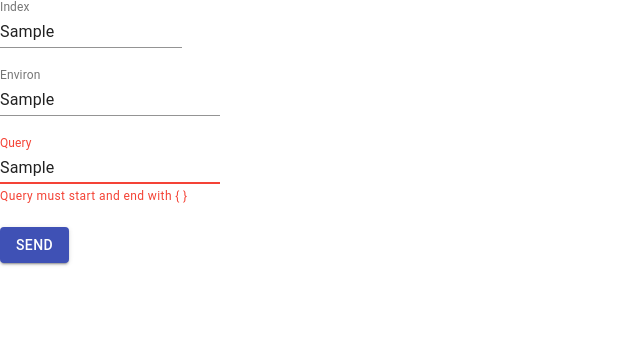
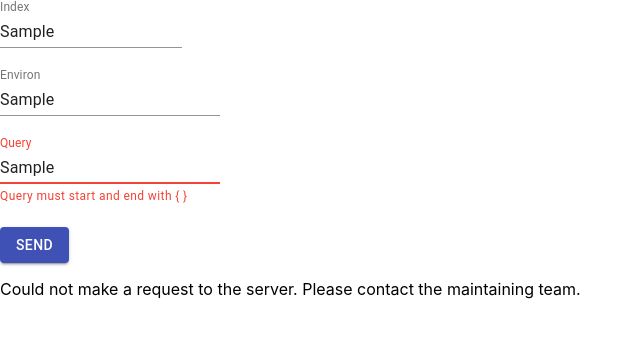
Before and after one commit to V0rT3ex/QueryControlFrontend, a React (Create React App) app: page / in a window 1280 px wide. Both pictures are taken after typing "Sample", "Sample", "Sample" into the empty fields and a click on the button "SEND". Shown: the top 338 px of the page, without its empty margins (0-643 px from the left). Built offline with nearby package versions, Linux system fonts and the light colour scheme; no server answers.

Commit message:
Will complete Results component and apply the changes to QueryControl component

```diff
--- a/src/App.tsx
+++ b/src/App.tsx
@@ -4,7 +4,7 @@ import QueryControl from "./components/QueryControl";
 class App extends Component {
   render() {
     return (
-      <div>
+      <div className="App">
         <QueryControl />
       </div>
     );
--- a/src/components/QueryControl.tsx
+++ b/src/components/QueryControl.tsx
@@ -3,8 +3,7 @@ import axios from "axios";
 import TextField from "@material-ui/core/TextField";
 import Button from "@material-ui/core/Button";
 import QueryControlState from "../interfaces/QueryControlState.interface";
-import Statistics from "./Statistics";
-import Rank from "./Rank";
+import Results from "./Results";
 
 const serverUrl = "http://localhost:5000/";
 
@@ -142,30 +141,7 @@ class QueryControl extends Component<{}, QueryControlState> {
 
   render() {
     const { indexError, environError, queryError, results } = this.state;
-
-    let resultMarkup;
-
-    if (results) {
-      const { error, errorMessage, statistics, rank } = results;
-      if (error) {
-        resultMarkup = <p>{errorMessage}</p>;
-      } else if (rank && statistics) {
-        resultMarkup = (
-          <div>
-            <Statistics
-              dataSize={statistics.dataSize}
-              numOfIndices={statistics.numOfIndices}
-              queryRange={statistics.queryRange}
-            />
-            <Rank queryScore={rank.queryScore} conditions={rank.conditions} />
-          </div>
-        );
-      }
-    }
-
     return (
-      <React.Fragment>
-        <div className="App">
       <form>
         <TextField
           name="index"
@@ -210,9 +186,15 @@ class QueryControl extends Component<{}, QueryControlState> {
         <Button variant="contained" color="primary" onClick={this.submit}>
           Send
         </Button>
+        {results && (
+          <Results
+            error={results.error}
+            errorMessage={results.errorMessage}
+            statistics={results.statistics}
+            rank={results.rank}
+          />
+        )}
       </form>
-        </div>
-      </React.Fragment>
     );
   }
 }
--- a/src/components/Results.tsx
+++ b/src/components/Results.tsx
@@ -1,8 +1,32 @@
 import React, { Component } from "react";
+import ResultsProps from "../interfaces/ResultsProps.interface";
+import Statistics from "./Statistics";
+import Rank from "./Rank";
 
-class Results extends Component {
+class Results extends Component<ResultsProps> {
+  constructor(props: ResultsProps) {
+    super(props);
+  }
+
   render() {
-    return <div></div>;
+    const { error, errorMessage, statistics, rank } = this.props;
+    let resultMarkup;
+    if (error) {
+      resultMarkup = <p>{errorMessage}</p>;
+    } else if (statistics && rank) {
+      resultMarkup = (
+        <div>
+          <Statistics
+            dataSize={statistics.dataSize}
+            numOfIndices={statistics.numOfIndices}
+            queryRange={statistics.queryRange}
+          />
+          <Rank queryScore={rank.queryScore} conditions={rank.conditions} />
+        </div>
+      );
+    }
+
+    return <div>{resultMarkup}</div>;
   }
 }
 
```
Lines whose indentation alone changed are shown as unchanged.
